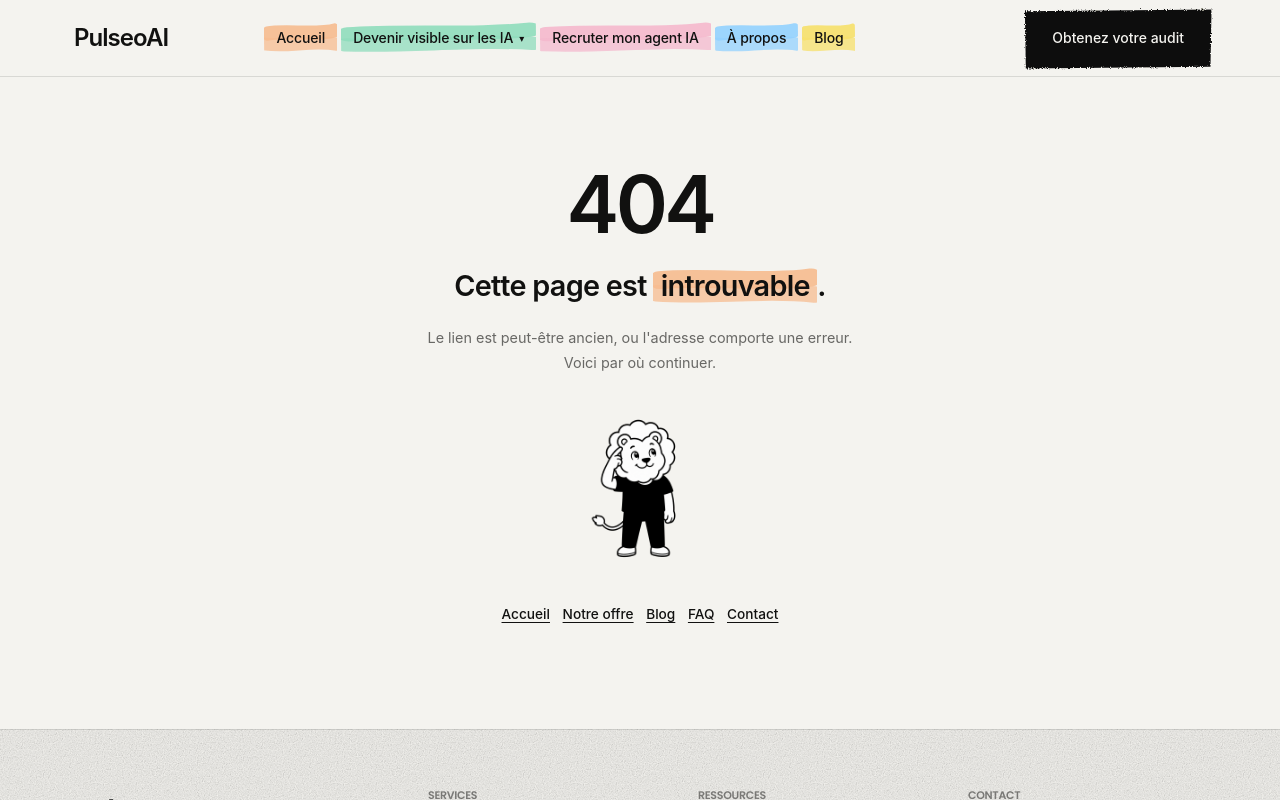
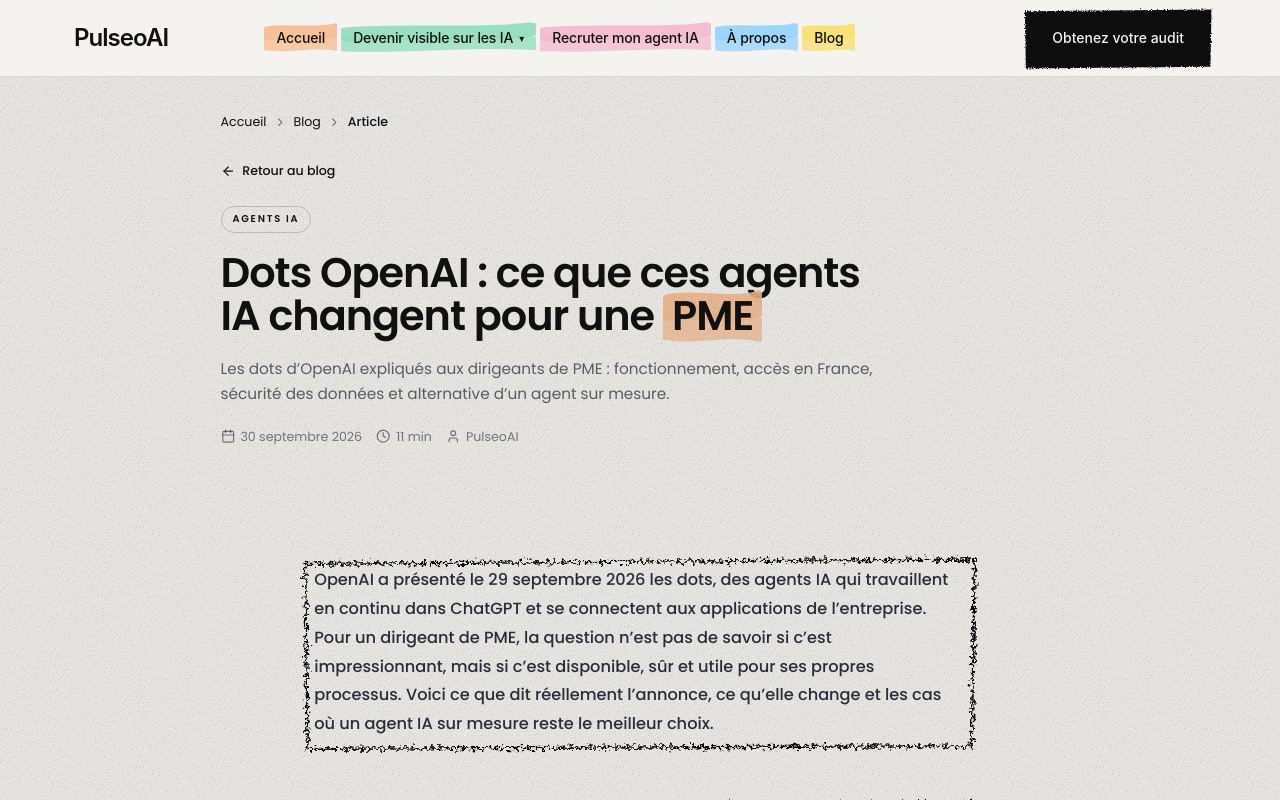
Before and after one commit to harraglife/pulseoai, a Next.js app: page /blog/dots-openai-agents-ia-pme in a window 1280 px wide. Before the commit this address had no page. Shown: the top 800 px of the page. Built offline with nearby package versions, Linux system fonts and the light colour scheme.

Commit message:
Page /blog/dots-openai-agents-ia-pme

```diff
--- /dev/null
+++ b/src/app/blog/dots-openai-agents-ia-pme/page.tsx
@@ -0,0 +1,11 @@
+import type { Metadata } from "next";
+import { BlogArticleTemplate } from "@/components/blog-article-template";
+import { buildBlogArticleMetadata, getNewBlogArticleBySlug } from "@/lib/blog-posts";
+
+const article = getNewBlogArticleBySlug("dots-openai-agents-ia-pme");
+
+export const metadata: Metadata = buildBlogArticleMetadata(article);
+
+export default function DotsOpenaiAgentsIaPmePage() {
+  return <BlogArticleTemplate article={article} />;
+}
```
